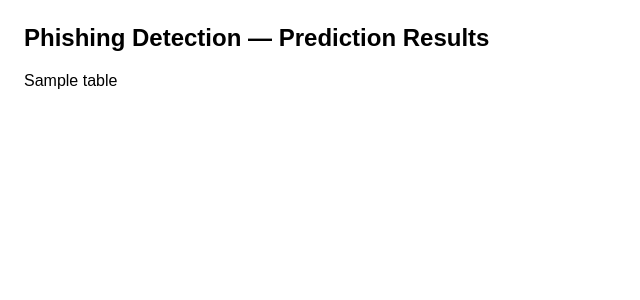
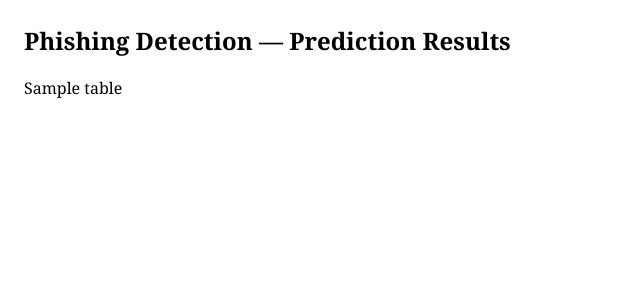
Before and after one commit to meghadeopa/Network-Security, a FastAPI app: template templates/table.html in a window 1280 px wide. Shown: the top 300 px of the page, without its empty margins (0-640 px from the left). Run offline with FastAPI, Linux system fonts and the light colour scheme; the template is opened without the code that fills it: most values are stand-ins (such as "Sample title", 1, 10 or a date in 2020); parts of the project's set-up code (start-up, migrations or seed data) failed here and were passed over.

Commit message:
Update prediction results template styling

```diff
--- a/templates/table.html
+++ b/templates/table.html
@@ -4,7 +4,7 @@
     <meta charset="UTF-8">
     <title>Prediction Results</title>
     <style>
-        body { font-family: Arial, sans-serif; margin: 24px; }
+        body { font-family: Cambria, sans-serif; margin: 24px; }
         table { border-collapse: collapse; width: 100%; }
         th, td { border: 1px solid #ddd; padding: 8px; text-align: left; font-size: 13px; }
         th { background-color: #1e2327; color: #fff; }
```
